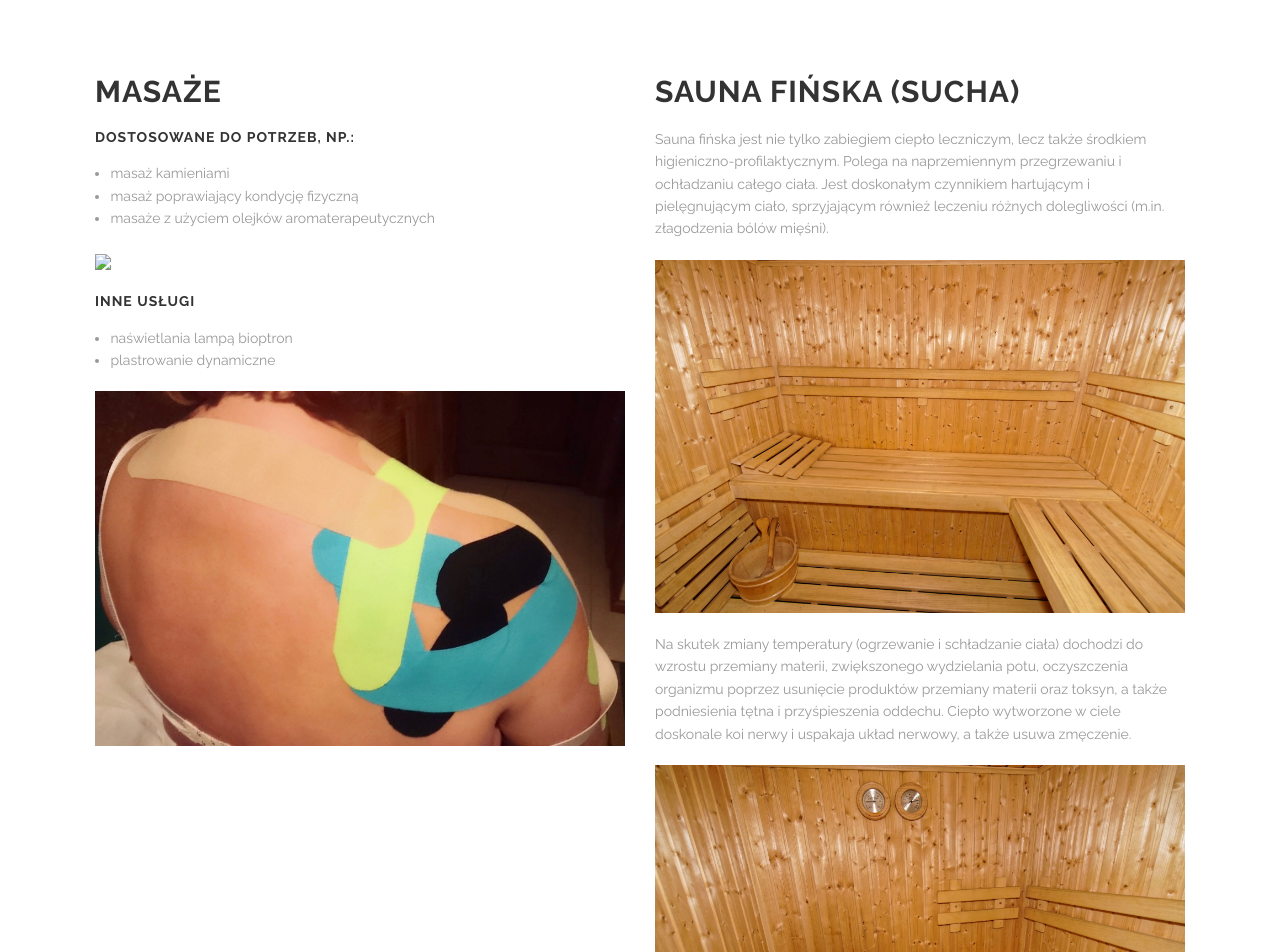
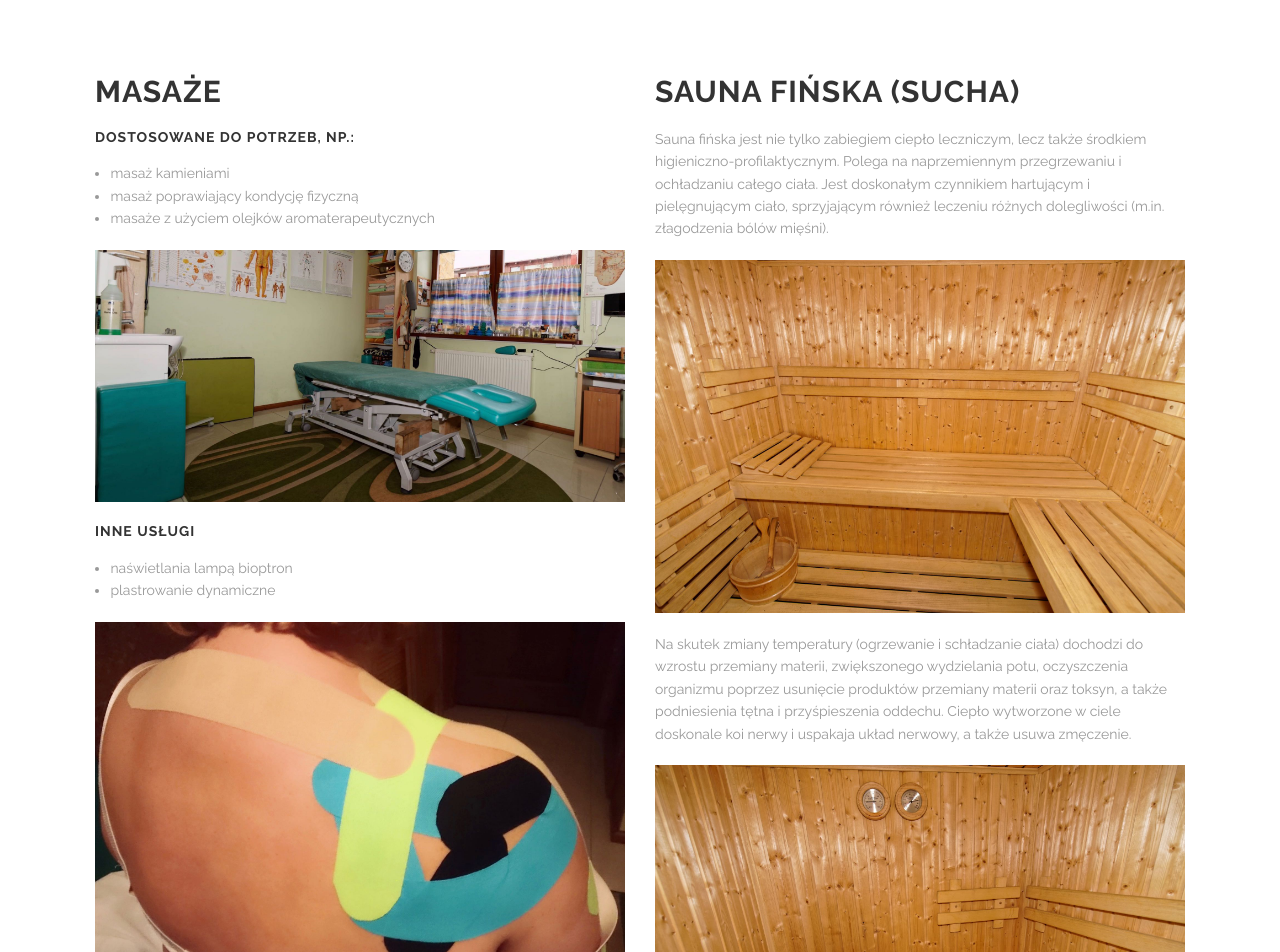
Before and after one commit to cs3b/usabi.pl, a Jekyll site: the page built from masaz_i_sauna_strefa_wellness.html, in a window 1280 px wide. Shown: the part 342-1294 px from the top of the page. Built offline with Jekyll 4.4.1, drawn with Linux system fonts in a browser that asks for light colours; comment, search, counter and statistics services are not loaded.

Commit message:
Update from Forestry.io - masaz_i_sauna_strefa_wellness.html

```diff
--- a/masaz_i_sauna_strefa_wellness.html
+++ b/masaz_i_sauna_strefa_wellness.html
@@ -23,8 +23,8 @@ works: []
             <h2>Masaże</h2>
             <h4>dostosowane do potrzeb, np.:</h4>
             <ul><li>masaż kamieniami</li>
-                <li>masaż poprawiający kondycję fizyczną</li><li>masaże z użyciem olejków aromaterapeutycznych</li></ul>
-            <img src="/images/masaz/001.jpg">
+                <li>masaż poprawiający kondycję fizyczną</li><li>masaże z użyciem olejków aromaterapeutycznych</li></ul><img src="/forestryio/images/001.jpg">
+
             <div class="spacing"></div>
 
             <h4>inne usługi</h4>
@@ -64,4 +64,4 @@ works: []
         </div>
     </div>
     <div class="spacing"></div>
-</div>
+</div><p><br></p>
```
Also changed, not shown: forestryio/images/001.jpg (added).
